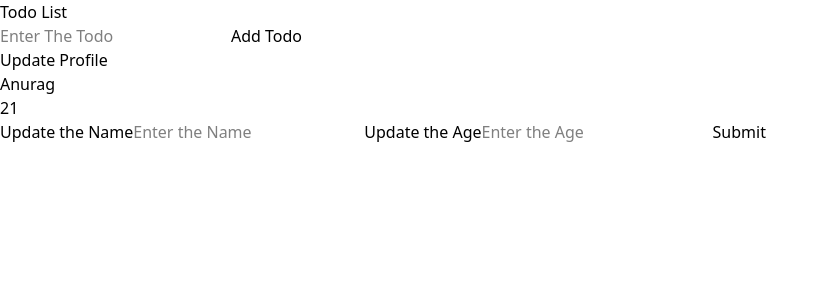
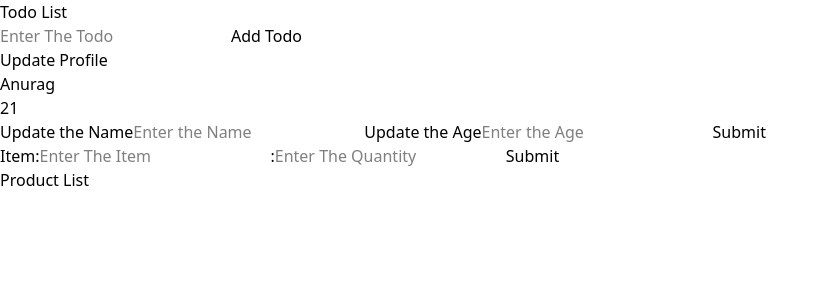
Before and after one commit to Anurag07-07/ReactInDepth, a React (Vite) app in the folder day-1/: page / in a window 1280 px wide. Shown: the top 300 px of the page, without its empty margins (0-829 px from the left). Built offline with nearby package versions, Linux system fonts and the light colour scheme.

Commit message:
assignment 4 completed

```diff
--- a/day-1/src/App.jsx
+++ b/day-1/src/App.jsx
@@ -21,6 +21,8 @@ import List from './Components/States/List'
 import Assignment1 from './Components/States/UseStateAssignment/Assignment1'
 import Assignment2 from './Components/States/UseStateAssignment/Assignment2'
 import Assingment3 from './Components/States/UseStateAssignment/Assingment3'
+import Assignment4 from './Components/States/UseStateAssignment/Assignment4'
+
 const card1 = {
   name:"Sophie Bennett",
   description:"Product Designer who focuses on simplicity & usability",
@@ -52,6 +54,7 @@ const App = () => {
         {/* <Assignment1></Assignment1> */}
         <Assignment2></Assignment2>
         <Assingment3></Assingment3>
+        <Assignment4></Assignment4>
     </div>
   )
 }
--- /dev/null
+++ b/day-1/src/Components/States/UseStateAssignment/Assignment4.jsx
@@ -0,0 +1,50 @@
+import React, { useState } from 'react'
+
+const Assignment4 = () => {
+  const [shoppingList,setShoppingList] = useState([])
+  const [items,setItems] = useState({
+    item:"",
+    quantity:""
+  })
+
+  function submitHandler(e){
+    e.preventDefault()
+    setShoppingList((prev)=>([...prev,items]))
+    setItems({
+      item:"",
+      quantity:""
+    })
+  }
+
+  function changeHandler(e){
+    const {name,value} = e.target
+    setItems((prev)=>({...prev,[name]:value}))
+  }
+
+  return (
+    <div>
+      <form onSubmit={submitHandler}>
+        <label htmlFor='item'>Item:
+          <input type='text' name='item' id='item'  value={items.item} placeholder='Enter The Item' onChange={changeHandler}></input>
+        </label>
+        <label htmlFor='quantity'>:
+          <input type='text' name='quantity' value={items.quantity} placeholder='Enter The Quantity' onChange={changeHandler}></input>
+        </label>
+        <button type='submit'>Submit</button>
+      </form>
+      <div>Product List</div>
+      <div>
+        {
+          shoppingList.map((l,index)=>(
+            <div key={index}>
+              <div>{l.item}</div>
+              <div>{l.quantity}</div>
+            </div>
+          ))
+        }
+      </div>
+    </div>
+  )
+}
+
+export default Assignment4
```
